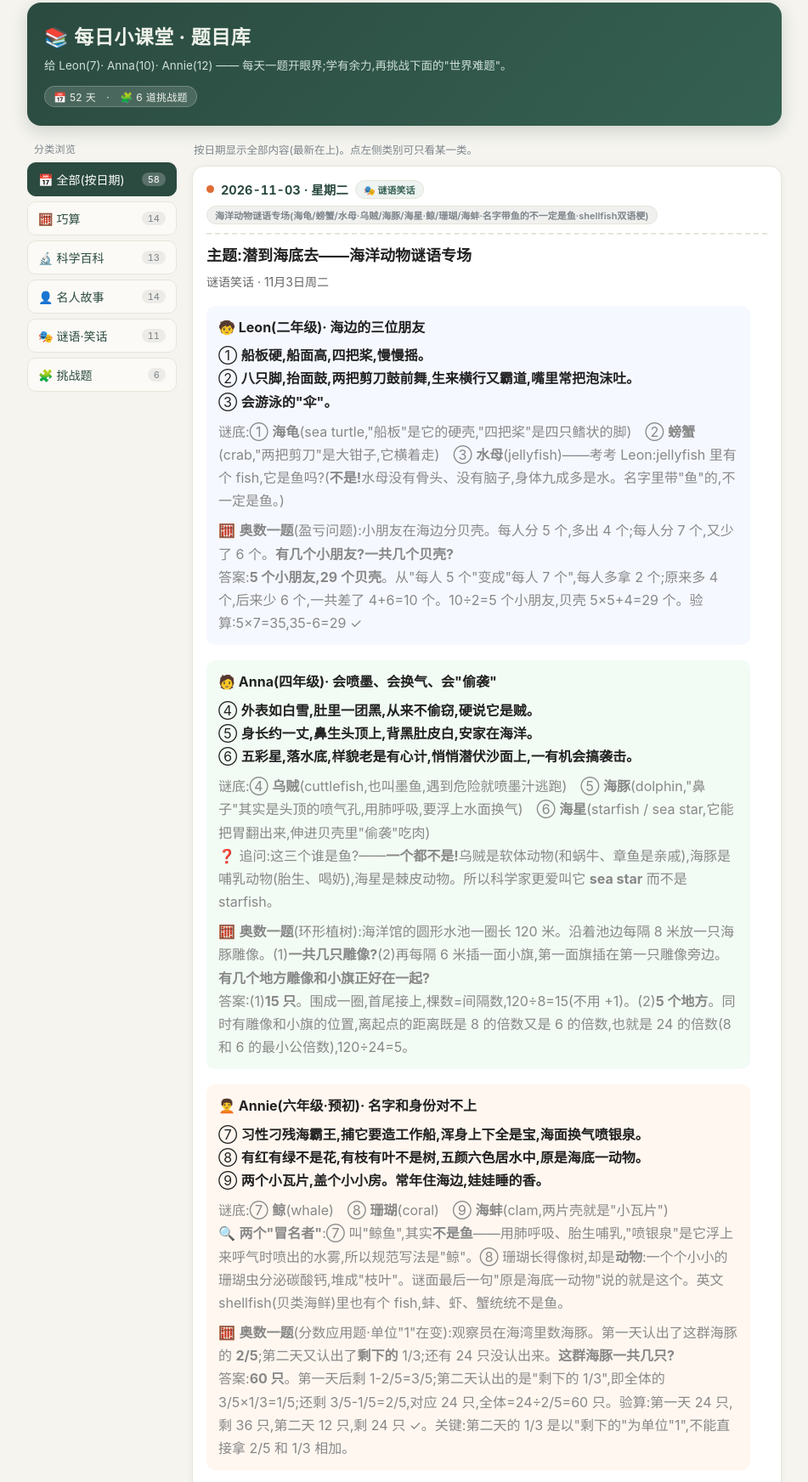
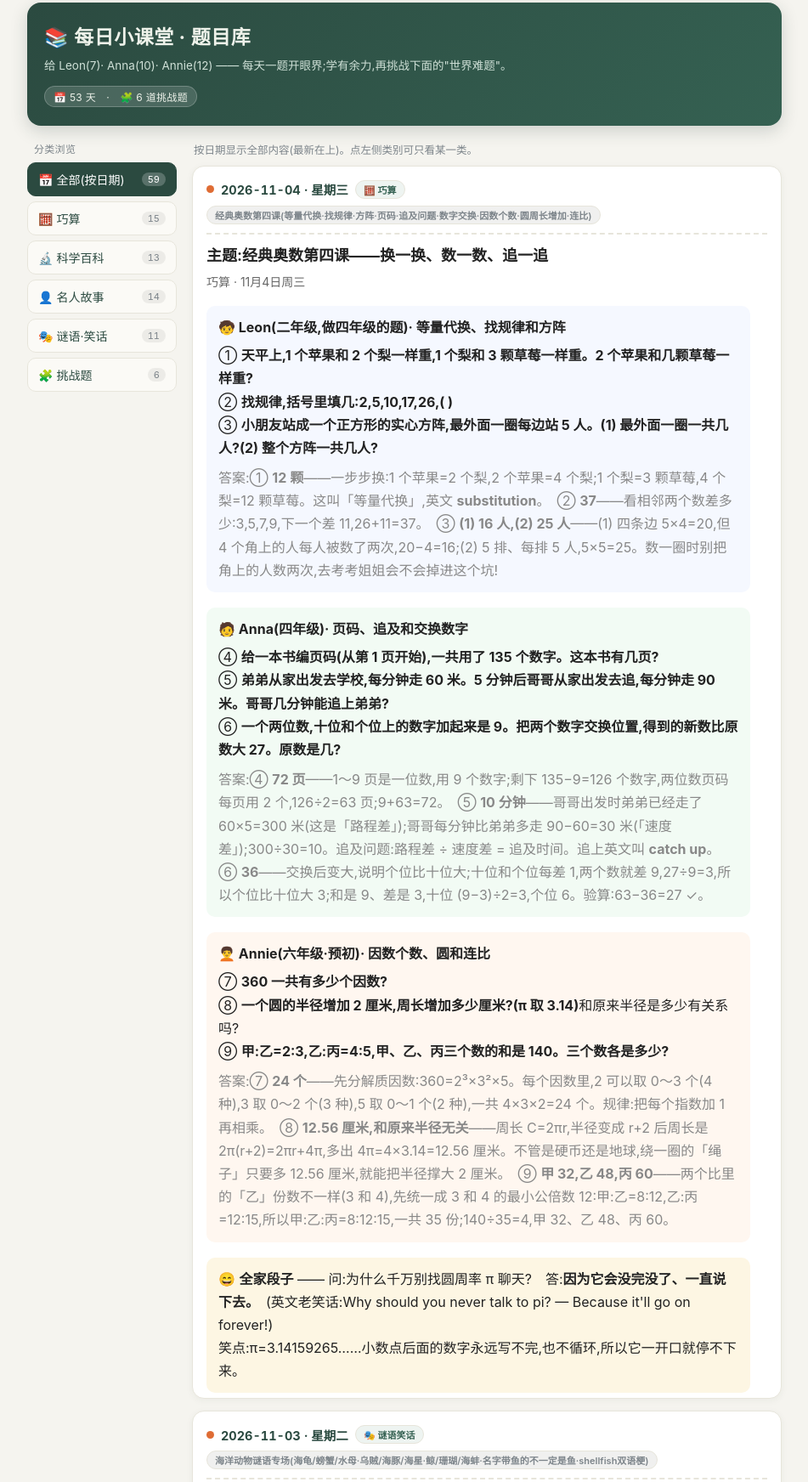
Before and after one commit to angran/daily-lesson, a plain HTML site: page index.html in a window 1280 px wide. Shown: the part 15-1759 px from the top of the page at 85% size, without its empty margins (164-1115 px from the left). Drawn offline with Linux system fonts and the light colour scheme.

Commit message:
Update 2026-11-04：index.html

```diff
--- a/index.html
+++ b/index.html
@@ -53,7 +53,30 @@ a:focus-visible,button:focus-visible{outline:2px solid var(--accent);outline-off
   .side button{width:auto;flex:1 1 auto}
 }
 @media (prefers-reduced-motion:reduce){html{scroll-behavior:auto}}
-</style></head><body><div class="wrap"><div class="masthead"><h1>📚 每日小课堂 · 题目库</h1><p>给 Leon(7)· Anna(10)· Annie(12) —— 每天一题开眼界;学有余力,再挑战下面的"世界难题"。</p><span class="count">📅 52 天　·　🧩 6 道挑战题</span></div><div class="layout"><aside class="side"><div class="sTitle">分类浏览</div><button class="on" data-filter="all">📅 全部(按日期)<span class="n">58</span></button><button data-filter="巧算">🧮 巧算<span class="n">14</span></button><button data-filter="科学百科">🔬 科学百科<span class="n">13</span></button><button data-filter="名人故事">👤 名人故事<span class="n">14</span></button><button data-filter="谜语笑话">🎭 谜语·笑话<span class="n">11</span></button><button data-filter="挑战题">🧩 挑战题<span class="n">6</span></button></aside><main class="main"><div class="viewhint" id="viewhint">按日期显示全部内容(最新在上)。点左侧类别可只看某一类。</div><div class="card" data-cat="谜语笑话"><div class="chead"><span class="dot"></span><span>2026-11-03 · 星期二</span><span class="tag">🎭 谜语笑话</span><span class="tag note">海洋动物谜语专场(海龟/螃蟹/水母·乌贼/海豚/海星·鲸/珊瑚/海蚌·名字带鱼的不一定是鱼·shellfish双语梗)</span></div><div style="font-family:-apple-system,'PingFang SC','Microsoft YaHei',sans-serif;font-size:16px;line-height:1.7;color:#222;max-width:640px">
+</style></head><body><div class="wrap"><div class="masthead"><h1>📚 每日小课堂 · 题目库</h1><p>给 Leon(7)· Anna(10)· Annie(12) —— 每天一题开眼界;学有余力,再挑战下面的"世界难题"。</p><span class="count">📅 53 天　·　🧩 6 道挑战题</span></div><div class="layout"><aside class="side"><div class="sTitle">分类浏览</div><button class="on" data-filter="all">📅 全部(按日期)<span class="n">59</span></button><button data-filter="巧算">🧮 巧算<span class="n">15</span></button><button data-filter="科学百科">🔬 科学百科<span class="n">13</span></button><button data-filter="名人故事">👤 名人故事<span class="n">14</span></button><button data-filter="谜语笑话">🎭 谜语·笑话<span class="n">11</span></button><button data-filter="挑战题">🧩 挑战题<span class="n">6</span></button></aside><main class="main"><div class="viewhint" id="viewhint">按日期显示全部内容(最新在上)。点左侧类别可只看某一类。</div><div class="card" data-cat="巧算"><div class="chead"><span class="dot"></span><span>2026-11-04 · 星期三</span><span class="tag">🧮 巧算</span><span class="tag note">经典奥数第四课(等量代换·找规律·方阵·页码·追及问题·数字交换·因数个数·圆周长增加·连比)</span></div><div style="font-family:-apple-system,'PingFang SC','Microsoft YaHei',sans-serif;font-size:16px;line-height:1.7;color:#222;max-width:640px">
+<p style="font-size:18px;font-weight:700;margin:0 0 4px">主题:经典奥数第四课——换一换、数一数、追一追</p>
+<p style="margin:0 0 16px;color:#666;font-size:14px">巧算 · 11月4日周三</p>
+
+<div style="margin:0 0 18px;padding:12px 14px;background:#f5f8ff;border-radius:10px">
+<p style="margin:0 0 6px;font-weight:700">🧒 Leon(二年级,做四年级的题)· 等量代换、找规律和方阵</p>
+<p style="margin:0 0 8px">① <b>天平上,1 个苹果和 2 个梨一样重,1 个梨和 3 颗草莓一样重。2 个苹果和几颗草莓一样重?</b><br>② <b>找规律,括号里填几:2,5,10,17,26,( )</b><br>③ <b>小朋友站成一个正方形的实心方阵,最外面一圈每边站 5 人。(1) 最外面一圈一共几人?(2) 整个方阵一共几人?</b></p>
+<p style="margin:0;color:#888">答案:① <b>12 颗</b>——一步步换:1 个苹果=2 个梨,2 个苹果=4 个梨;1 个梨=3 颗草莓,4 个梨=12 颗草莓。这叫「等量代换」,英文 <b>substitution</b>。　② <b>37</b>——看相邻两个数差多少:3,5,7,9,下一个差 11,26+11=37。　③ <b>(1) 16 人,(2) 25 人</b>——(1) 四条边 5×4=20,但 4 个角上的人每人被数了两次,20−4=16;(2) 5 排、每排 5 人,5×5=25。数一圈时别把角上的人数两次,去考考姐姐会不会掉进这个坑!</p>
+</div>
+
+<div style="margin:0 0 18px;padding:12px 14px;background:#f2fbf4;border-radius:10px">
+<p style="margin:0 0 6px;font-weight:700">🧑 Anna(四年级)· 页码、追及和交换数字</p>
+<p style="margin:0 0 8px">④ <b>给一本书编页码(从第 1 页开始),一共用了 135 个数字。这本书有几页?</b><br>⑤ <b>弟弟从家出发去学校,每分钟走 60 米。5 分钟后哥哥从家出发去追,每分钟走 90 米。哥哥几分钟能追上弟弟?</b><br>⑥ <b>一个两位数,十位和个位上的数字加起来是 9。把两个数字交换位置,得到的新数比原数大 27。原数是几?</b></p>
+<p style="margin:0;color:#888">答案:④ <b>72 页</b>——1～9 页是一位数,用 9 个数字;剩下 135−9=126 个数字,两位数页码每页用 2 个,126÷2=63 页;9+63=72。　⑤ <b>10 分钟</b>——哥哥出发时弟弟已经走了 60×5=300 米(这是「路程差」);哥哥每分钟比弟弟多走 90−60=30 米(「速度差」);300÷30=10。追及问题:路程差 ÷ 速度差 = 追及时间。追上英文叫 <b>catch up</b>。　⑥ <b>36</b>——交换后变大,说明个位比十位大;十位和个位每差 1,两个数就差 9,27÷9=3,所以个位比十位大 3;和是 9、差是 3,十位 (9−3)÷2=3,个位 6。验算:63−36=27 ✓。</p>
+</div>
+
+<div style="margin:0 0 18px;padding:12px 14px;background:#fff7f0;border-radius:10px">
+<p style="margin:0 0 6px;font-weight:700">🧑‍🦱 Annie(六年级·预初)· 因数个数、圆和连比</p>
+<p style="margin:0 0 8px">⑦ <b>360 一共有多少个因数?</b><br>⑧ <b>一个圆的半径增加 2 厘米,周长增加多少厘米?(π 取 3.14)</b>和原来半径是多少有关系吗?<br>⑨ <b>甲:乙=2:3,乙:丙=4:5,甲、乙、丙三个数的和是 140。三个数各是多少?</b></p>
+<p style="margin:0;color:#888">答案:⑦ <b>24 个</b>——先分解质因数:360=2³×3²×5。每个因数里,2 可以取 0～3 个(4 种),3 取 0～2 个(3 种),5 取 0～1 个(2 种),一共 4×3×2=24 个。规律:把每个指数加 1 再相乘。　⑧ <b>12.56 厘米,和原来半径无关</b>——周长 C=2πr,半径变成 r+2 后周长是 2π(r+2)=2πr+4π,多出 4π=4×3.14=12.56 厘米。不管是硬币还是地球,绕一圈的「绳子」只要多 12.56 厘米,就能把半径撑大 2 厘米。　⑨ <b>甲 32,乙 48,丙 60</b>——两个比里的「乙」份数不一样(3 和 4),先统一成 3 和 4 的最小公倍数 12:甲:乙=8:12,乙:丙=12:15,所以甲:乙:丙=8:12:15,一共 35 份;140÷35=4,甲 32、乙 48、丙 60。</p>
+</div>
+
+<p style="margin:0;padding:12px 14px;background:#fdf6e3;border-radius:10px">😄 <b>全家段子</b> —— 问:为什么千万别找圆周率 π 聊天?　答:<b>因为它会没完没了、一直说下去。</b>　(英文老笑话:Why should you never talk to pi? — Because it'll go on forever!)<br>笑点:π=3.14159265……小数点后面的数字永远写不完,也不循环,所以它一开口就停不下来。</p>
+</div></div><div class="card" data-cat="谜语笑话"><div class="chead"><span class="dot"></span><span>2026-11-03 · 星期二</span><span class="tag">🎭 谜语笑话</span><span class="tag note">海洋动物谜语专场(海龟/螃蟹/水母·乌贼/海豚/海星·鲸/珊瑚/海蚌·名字带鱼的不一定是鱼·shellfish双语梗)</span></div><div style="font-family:-apple-system,'PingFang SC','Microsoft YaHei',sans-serif;font-size:16px;line-height:1.7;color:#222;max-width:640px">
 <p style="font-size:18px;font-weight:700;margin:0 0 4px">主题:潜到海底去——海洋动物谜语专场</p>
 <p style="margin:0 0 16px;color:#666;font-size:14px">谜语笑话 · 11月3日周二</p>
 
```
